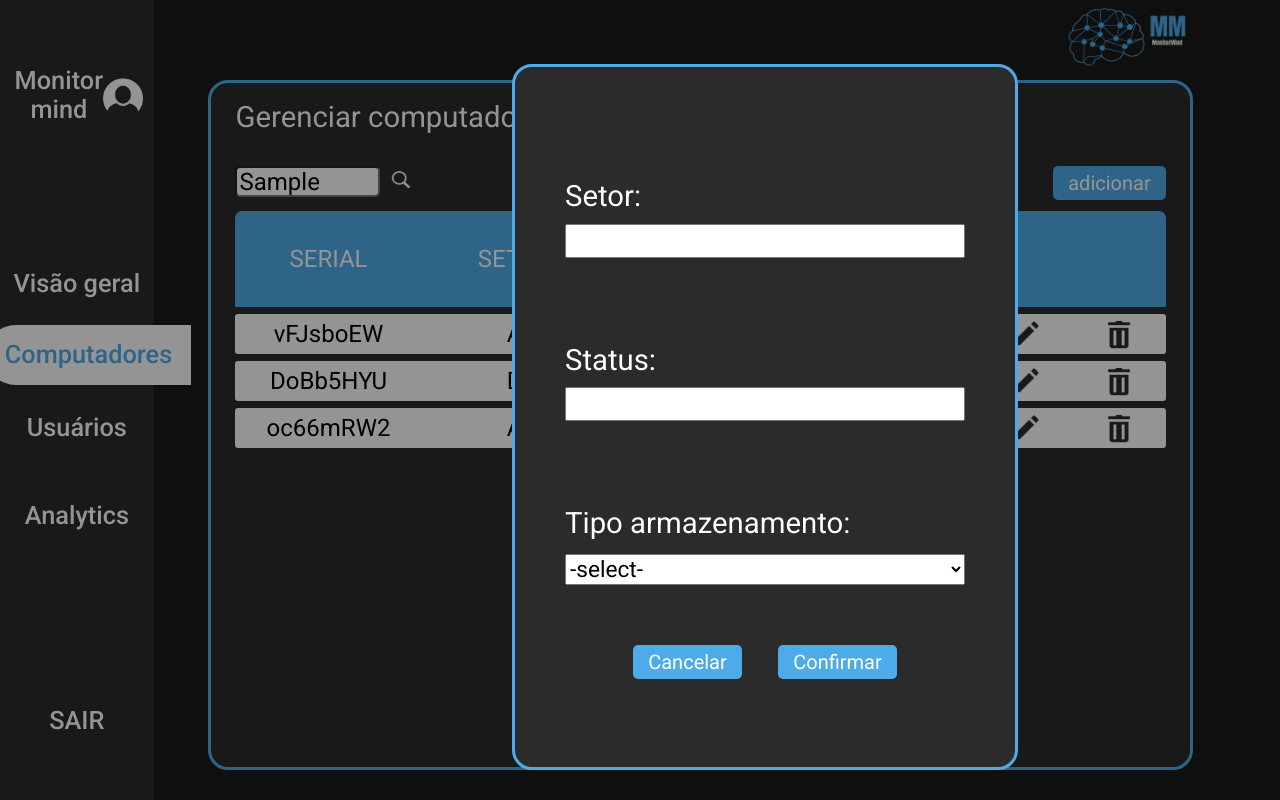
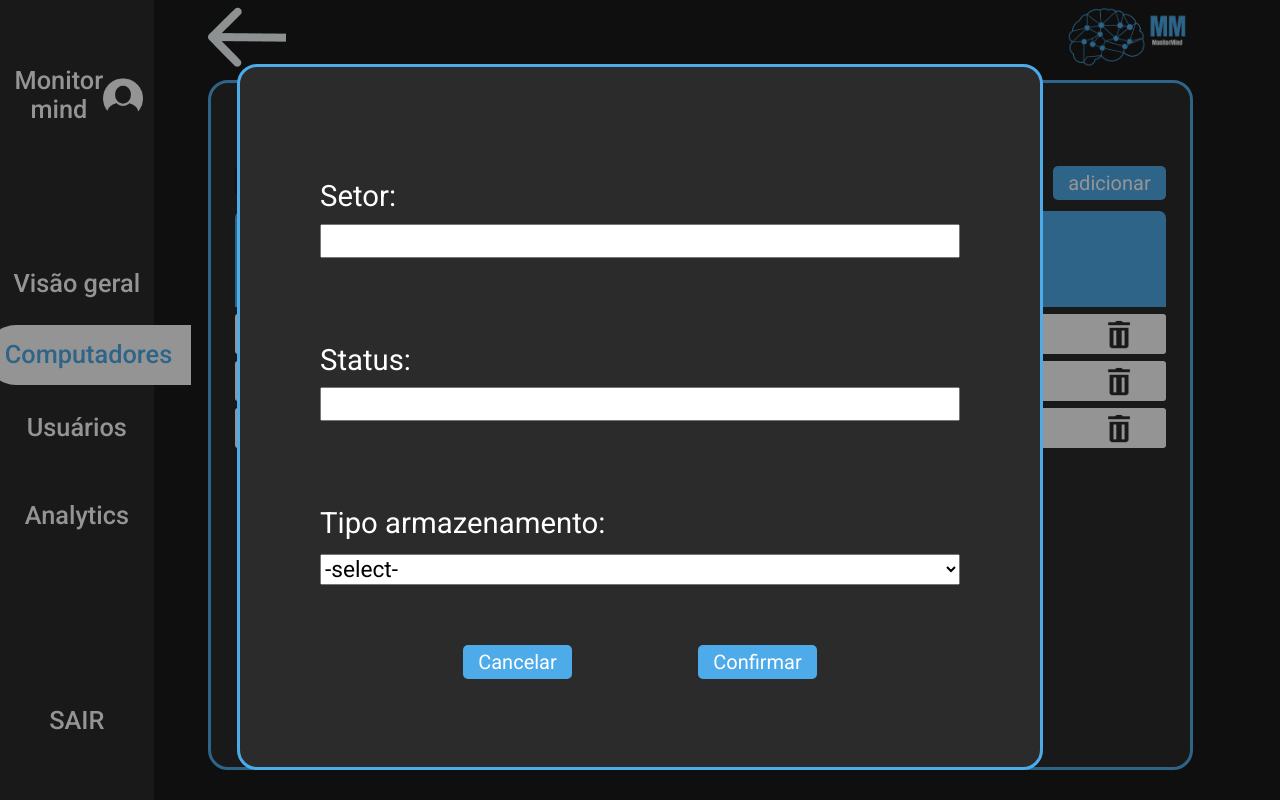
Before and after one commit to grupoPiQuatro/MonitorMind, a website: page site/public/dashboard/html/computadores_gerenciar.html in a window 1280 px wide. Both pictures are taken after typing "Sample" into the empty fields and a click on the button "adicionar". Drawn offline with Linux system fonts and the light colour scheme.

Commit message:
alterações na dashboard

```diff
--- a/site/public/dashboard/css/computadoresGerenciar.css
+++ b/site/public/dashboard/css/computadoresGerenciar.css
@@ -162,21 +162,14 @@ body {
 }
 
 .modal .caixa {
-    margin-left: 40%;
-    margin-top: 10%;
+    margin: auto;
     display: flex;
     flex-direction: column;
     align-items: center;
     justify-content: center;
 }
 
-.modal .adicionar {
-    margin-top: 5%;
-    height: 700px;
-    width: 500px;
-}
-
-.modal .adicionar .form {
+.modal .form {
     height: 70%;
     width: 80%;
     display: flex;
@@ -184,18 +177,18 @@ body {
     justify-content: space-around;
 }
 
-.modal .adicionar .form .formulario{
+.modal .form .formulario{
     height: 16%;
     display: flex;
     flex-direction: column;
     justify-content: space-between;
 }
 
-.modal .adicionar .form .formulario #add_tipo {
+.modal .form .formulario #add_tipo {
     font-size: 17pt;
 }
 
-.modal .adicionar .form .formulario input {
+.modal .form .formulario input {
     height: 20px;
     padding: 5px;
     font-size: 17pt;
@@ -256,3 +249,15 @@ body {
     flex-direction: column;
     justify-content: space-between;
 }
+
+/* ADICIONAR PC */
+.modal .adicionar {
+    margin: auto;
+    margin-top: 5%;
+    height: 700px;
+    width: 800px;
+}
+
+.modal .deletar {
+    margin-top: 10%;
+}
--- a/site/public/dashboard/html/computadores_gerenciar.html
+++ b/site/public/dashboard/html/computadores_gerenciar.html
@@ -35,7 +35,7 @@
     <section class="right-side-window">
         <div class="container">
             <nav>
-                <li><img src="../../assets/icon-lua.png" class="icone-tema" id="tema" style="display: none;"></li>
+                <a href="computadores.html"><img src="../assets/computador/iconArrowLeft.png" class="icone-tema" id="tema"></a>
                 <li><img class="logo" src="../assets/home/logoClara.png" alt="logo-mm"></li>
             </nav>
 
@@ -93,16 +93,6 @@
                                 <option value="HD">HD</option>
                             </select>
                         </div>
-
-                        <!-- <div class="formulario">
-                            <label class="senha">Senha:</label>
-                            <input id="add_senha">
-                        </div>
-
-                        <div class="formulario">
-                            <label class="confirma-senha">Confirmação de senha</label>
-                            <input id="add_confirma-senha">
-                        </div> -->
                     </div>
 
                     <div class="confirmacao_adicionar_usuario">
@@ -113,7 +103,7 @@
             </div>
 
             <div id="modal_editar_user" class="modal">
-                <div class="caixa editar adicionar">
+                <div class="caixa editar">
                     <div class="form">
                         <div class="formulario">
                             <label class="usuario">Setor:</label>
@@ -133,16 +123,6 @@
                                 <option value="HD">HD</option>
                             </select>
                         </div>
-<!--
-                        <div class="formulario">
-                            <label class="senha">Senha:</label>
-                            <input id="edit_senha">
-                        </div>
-
-                        <div class="formulario">
-                            <label class="confirma-senha">Confirmação de senha</label>
-                            <input id="edit_confirma-senha">
-                        </div> -->
                     </div>
 
                     <div class="confirmacao_adicionar_usuario">
--- a/site/public/dashboard/js/computadores.js
+++ b/site/public/dashboard/js/computadores.js
@@ -76,3 +76,7 @@ for (let i = 0; i < quantidadeDivs; i++) {
   pai.appendChild(novaDiv);
 }
 }
+
+function gerenciar_window(){
+  window.location = "../html/computadores_gerenciar.html"
+}
```
Also changed, not shown: site/public/dashboard/html/computadores.html (+1 -1 lines), site/public/dashboard/assets/computador/iconArrowLeft.png (added).
